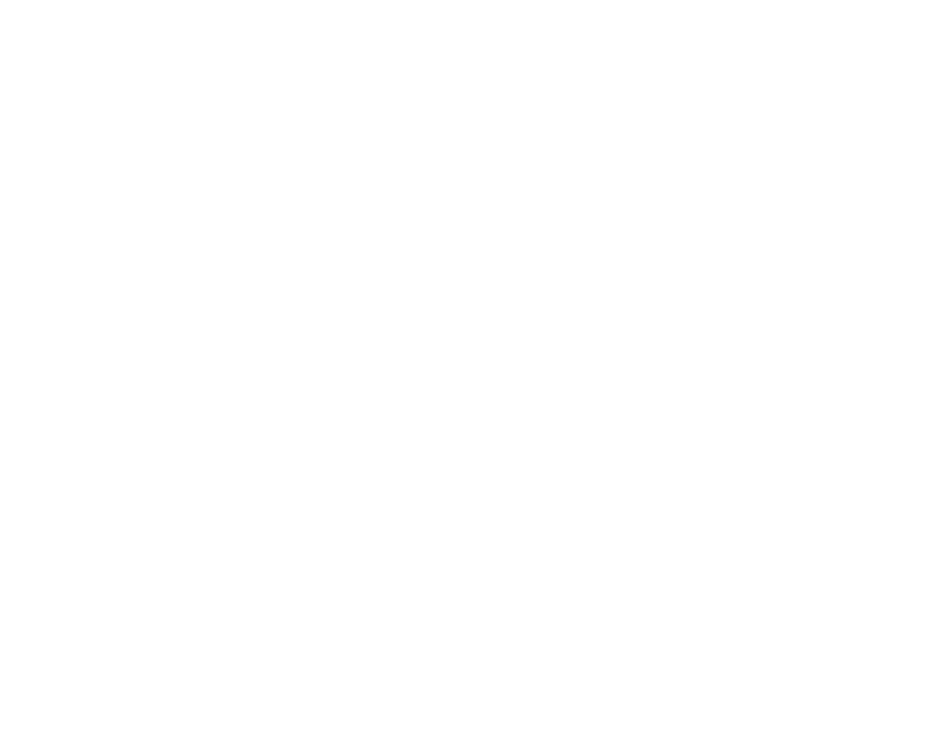
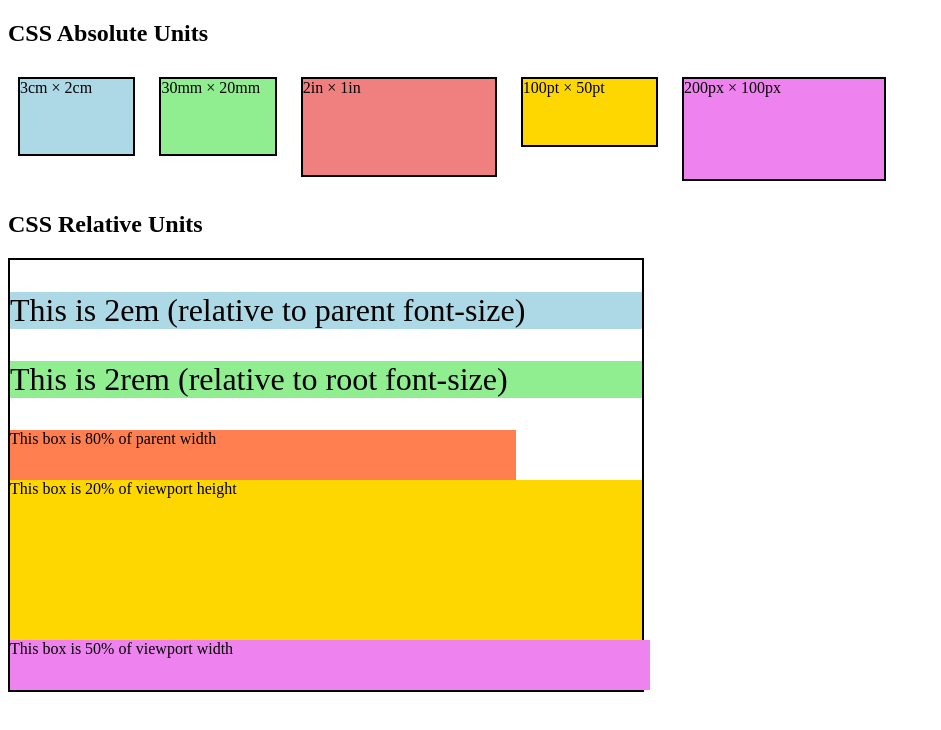
Before and after one commit to SUMAN1040/WEB, a plain HTML site: page Practice/prac 6/Unit.html in a window 1280 px wide. Shown: the whole page, without its empty margins (0-941 px from the left). Drawn offline with Linux system fonts and the light colour scheme.

Commit message:
update prac 6

```diff
--- a/Practice/prac 6/Unit.html
+++ b/Practice/prac 6/Unit.html
@@ -1,14 +1,93 @@
 <!DOCTYPE html>
 <html lang="en">
-<head>
-    <meta charset="UTF-8">
-    <meta name="viewport" content="width=device-width, initial-scale=1.0">
+  <head>
+    <meta charset="UTF-8" />
+    <meta name="viewport" content="width=device-width, initial-scale=1.0" />
     <title>Document</title>
     <style>
+      .box {
+        border: 2px solid black;
+        margin: 10px;
+        display: inline-block;
+      }
+      .cm {
+        width: 3cm;
+        height: 2cm;
+        background: lightblue;
+      }
+      .mm {
+        width: 30mm;
+        height: 20mm;
+        background: lightgreen;
+      }
+      .in {
+        width: 2in;
+        height: 1in;
+        background: lightcoral;
+      }
+      .pt {
+        width: 100pt;
+        height: 50pt;
+        background: gold;
+      }
+      .px {
+        width: 200px;
+        height: 100px;
+        background: violet;
+      }
+    </style>
+
+    <style>
+      body {
+        font-size: 16px;
+      }
+      .parent {
+        border: 2px solid black;
+        padding: 10px;
+        width: 50%;
+        margin: 0;
+        padding: 0;
+      }
+      .em {
+        font-size: 2em;
+        background: lightblue;
+      }
+      .rem {
+        font-size: 2rem;
+        background: lightgreen;
+      }
+      .percent {
+        width: 80%;
+        height: 50px;
+        background: coral;
+      }
+      .vh {
+        height: 20vh;
+        background: gold;
+      }
+      .vw {
+        width: 50vw;
+        background: violet;
+        height: 50px;
+      }
 
     </style>
-</head>
-<body>
+  </head>
+  <body>
+    <h2>CSS Absolute Units</h2>
+    <div class="box cm">3cm × 2cm</div>
+    <div class="box mm">30mm × 20mm</div>
+    <div class="box in">2in × 1in</div>
+    <div class="box pt">100pt × 50pt</div>
+    <div class="box px">200px × 100px</div>
 
-</body>
+    <h2>CSS Relative Units</h2>
+    <div class="parent">
+      <p class="em">This is 2em (relative to parent font-size)</p>
+      <p class="rem">This is 2rem (relative to root font-size)</p>
+      <div class="percent">This box is 80% of parent width</div>
+      <div class="vh">This box is 20% of viewport height</div>
+      <div class="vw">This box is 50% of viewport width</div>
+    </div>
+  </body>
 </html>
```
Also changed, not shown: Practice/prac 7/index.html (added, +11 -0 lines).
